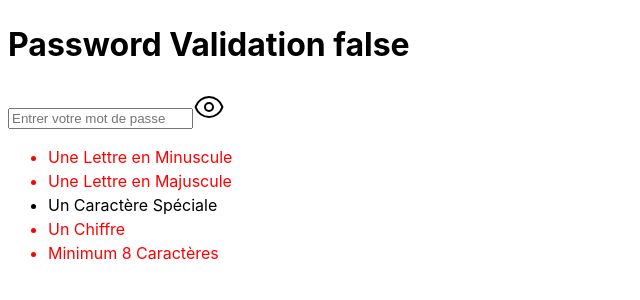
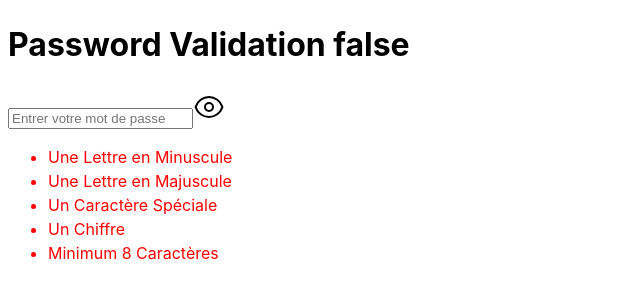
Before and after one commit to DialloDBA/PasswordValidatorReact, a React (Vite) app: page / in a window 1280 px wide. Shown: the top 300 px of the page, without its empty margins (0-640 px from the left). Built offline with nearby package versions, Linux system fonts and the light colour scheme.

Commit message:
verifier si le mot de passe contient un caracter special

```diff
--- a/src/App.jsx
+++ b/src/App.jsx
@@ -11,6 +11,7 @@ function App() {
   const passwordHaslowerCaseLetter = /[a-z]/.test(password)
   const passwordHasUpperCaseLetter = /[A-Z]/.test(password)
   const passwordHasNumber = /[0-9]/.test(password)
+  const passwordHasSpecialCharacter = /[!@#$%^&*()_+{}\[\]:;"<>,.?~\\-]/.test(password)
   return (
     <>
       <h1 className=''>Password Validation {passwordHaslowerCaseLetter.toString()} </h1>
@@ -25,7 +26,7 @@ function App() {
       <ul>
         <li style={{color: passwordHaslowerCaseLetter ? 'green' :'red',fontWeight:passwordHaslowerCaseLetter ? 'bold' :''}}>Une Lettre en Minuscule</li>
         <li style={{color: passwordHasUpperCaseLetter ? 'green' :'red',fontWeight:passwordHasUpperCaseLetter ? 'bold' :''}} >Une Lettre en Majuscule</li>
-        <li>Un Caractère Spéciale </li>
+        <li style={{color: passwordHasSpecialCharacter ? 'green' :'red',fontWeight:passwordHasSpecialCharacter ? 'bold' :''}}>Un Caractère Spéciale </li>
         <li style={{color: passwordHasNumber ? 'green' :'red',fontWeight:passwordHasNumber ? 'bold' :''}}>Un Chiffre </li>
         <li style={{color: passwordHasValidLenght ? 'green' :'red',fontWeight:passwordHasValidLenght ? 'bold' :''}}>Minimum 8 Caractères</li>
       </ul>
```
